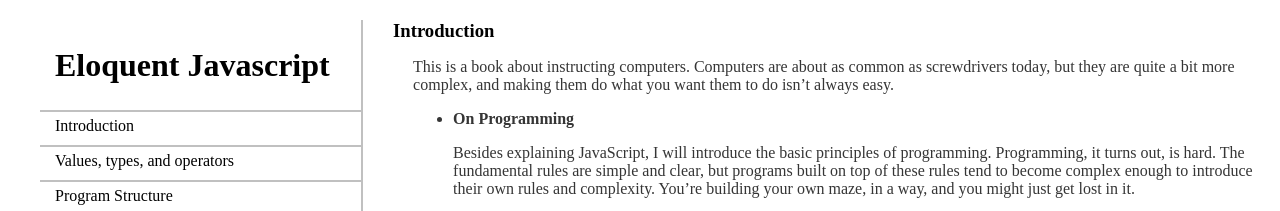
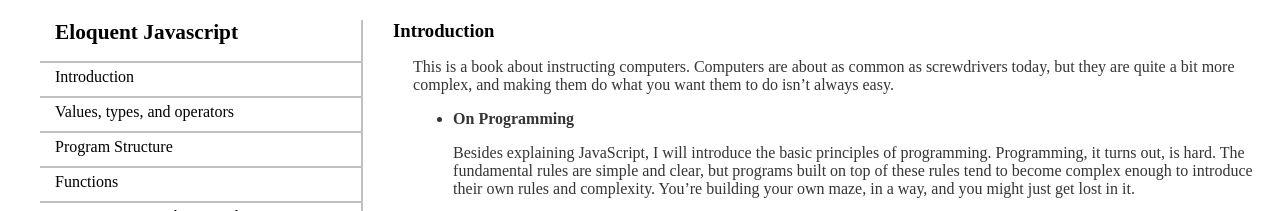
Before and after one commit to mirzaAsca/Repo16, a website: page ex10/src/index.html in a window 1280 px wide. Shown: the top 211 px of the page. Drawn offline with Linux system fonts and the light colour scheme.

Commit message:
edit ex10

```diff
--- a/ex10/src/index.html
+++ b/ex10/src/index.html
@@ -9,9 +9,7 @@
 
 <body>
   <nav id="navbar">
-    <header id="header">
-      <h1>Eloquent Javascript</h1>
-    </header>
+    <header id="header">Eloquent Javascript</header>
     <ul>
       <li class="nav-links"><a href="#introduction"></a>Introduction</li>
       <li class="nav-links" id="values_types_and_operators"><a href="#values_types_and_operators"></a>Values, types, and operators</li>
```
